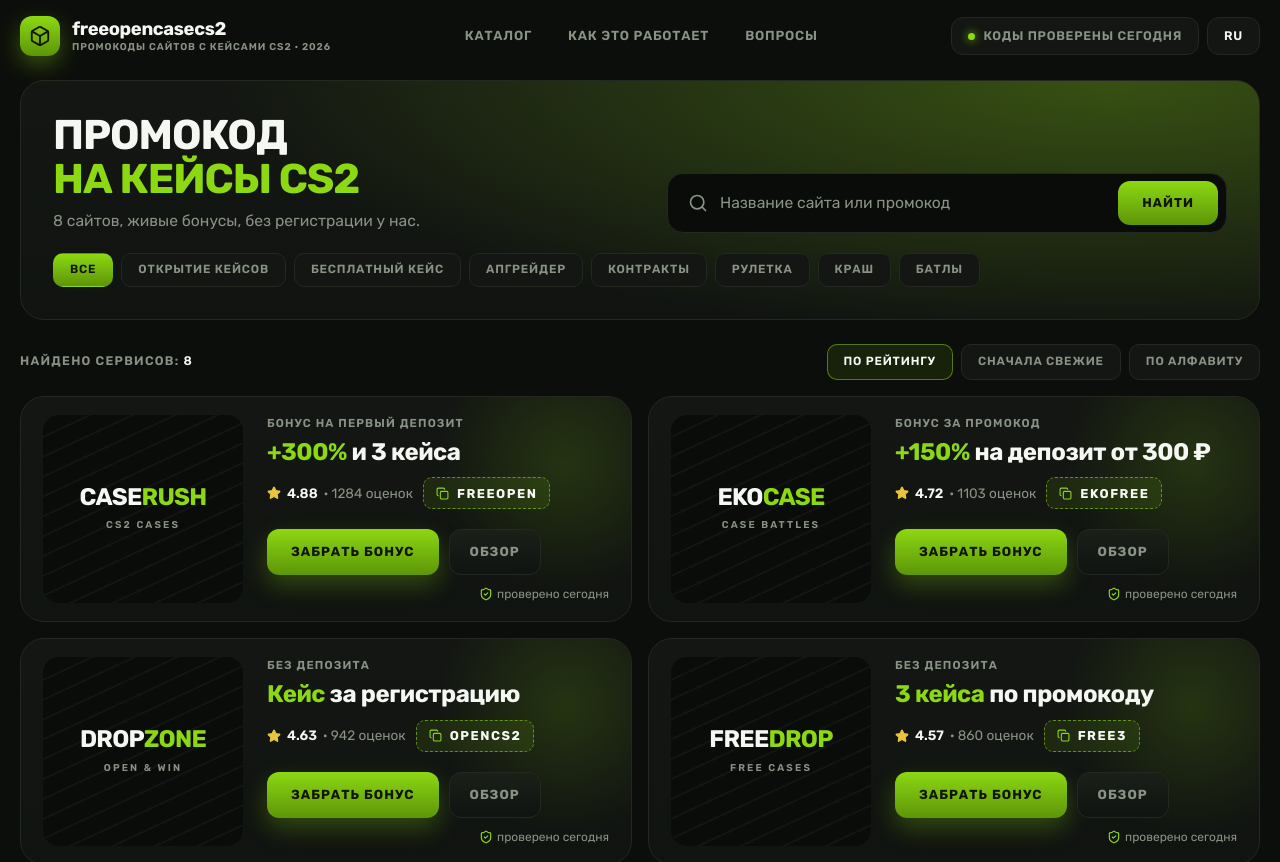
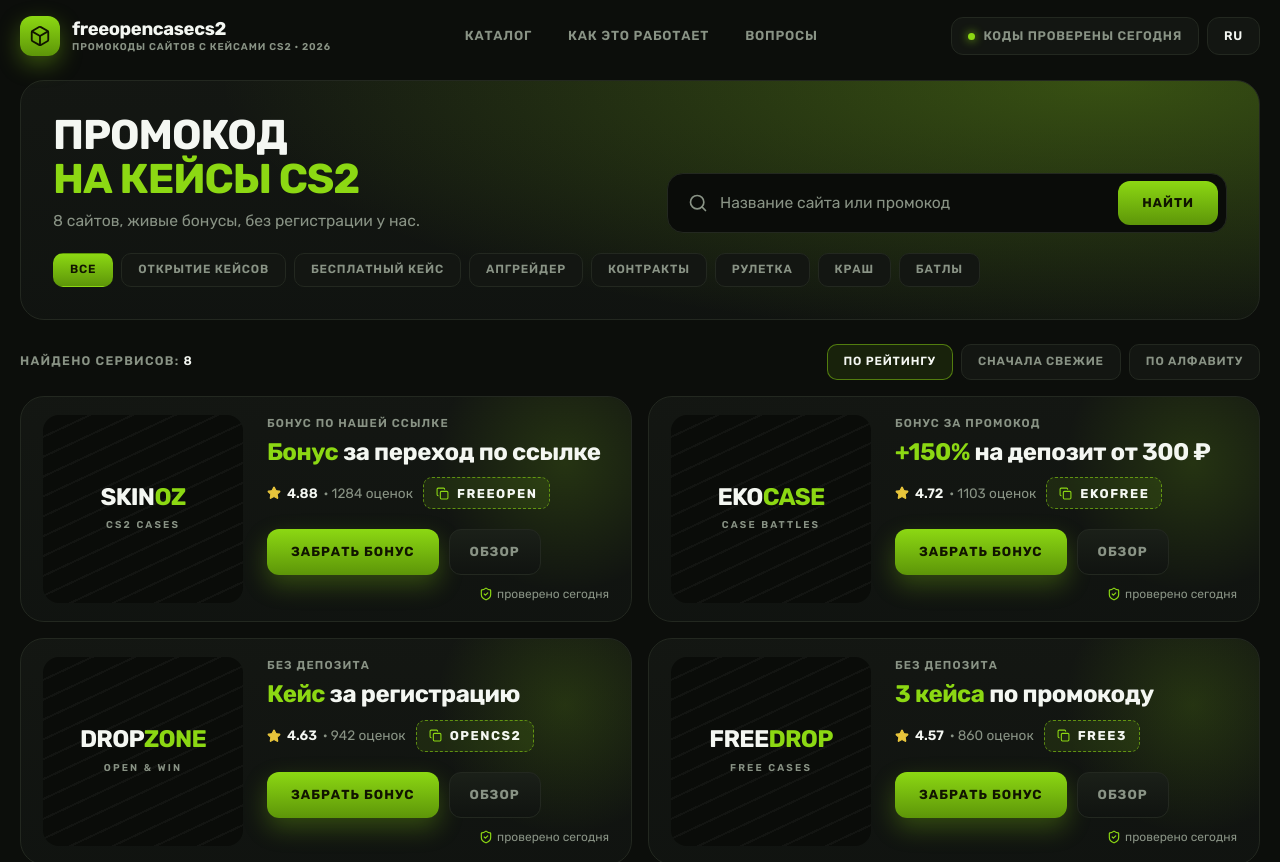
Before and after one commit to maodeceiver/referral-link-site, a React (Vite) app: page / in a window 1280 px wide. Shown: the top 862 px of the page. Built offline with nearby package versions, Linux system fonts and the light colour scheme.

Commit message:
[FEAT] Интегрировал новый сервис Skinoz

```diff
--- a/src/data/sites.ts
+++ b/src/data/sites.ts
@@ -48,20 +48,20 @@ export interface Site {
 
 export const sites: Site[] = [
   {
-    id: 'caserush',
-    name: 'CaseRush',
-    namePrefix: 'Case',
-    nameSuffix: 'Rush',
+    id: 'skinoz',
+    name: 'Skinoz',
+    namePrefix: 'Skin',
+    nameSuffix: 'oz',
     tone: 'accent',
     tagline: 'CS2 CASES',
-    kind: 'Бонус на первый депозит',
-    bonusHighlight: '+300%',
-    bonusRest: 'и 3 кейса',
+    kind: 'Бонус по нашей ссылке',
+    bonusHighlight: 'Бонус',
+    bonusRest: 'за переход по ссылке',
     promo: 'FREEOPEN',
     rating: 4.88,
     reviews: 1284,
     categories: ['cases', 'upgrade', 'battles'],
-    url: 'https://example.com/caserush',
+    url: 'https://app.skinoz.net/?ref=YHNzRVVkagdZXgRZcw==',
     checked: 'сегодня',
     perks: ['Вывод скинов за 2 минуты', 'Кейсы от 3 ₽', 'Бонус-колесо каждый час'],
     minDeposit: 'от 50 ₽',
```
